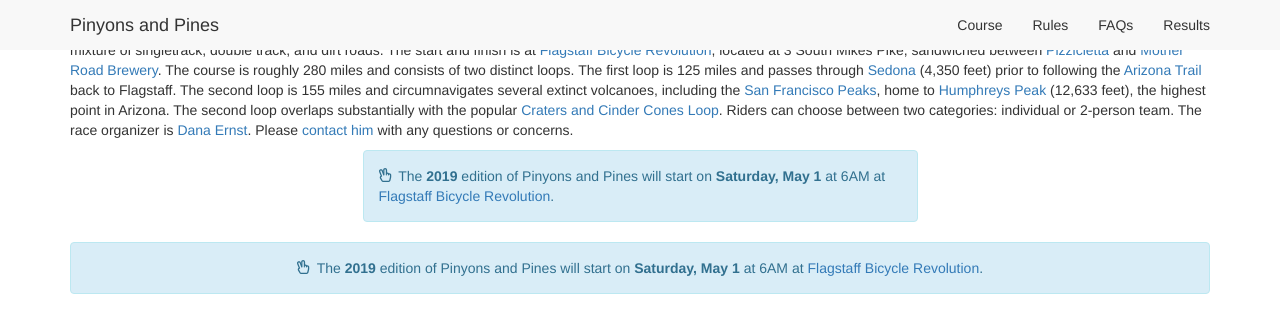
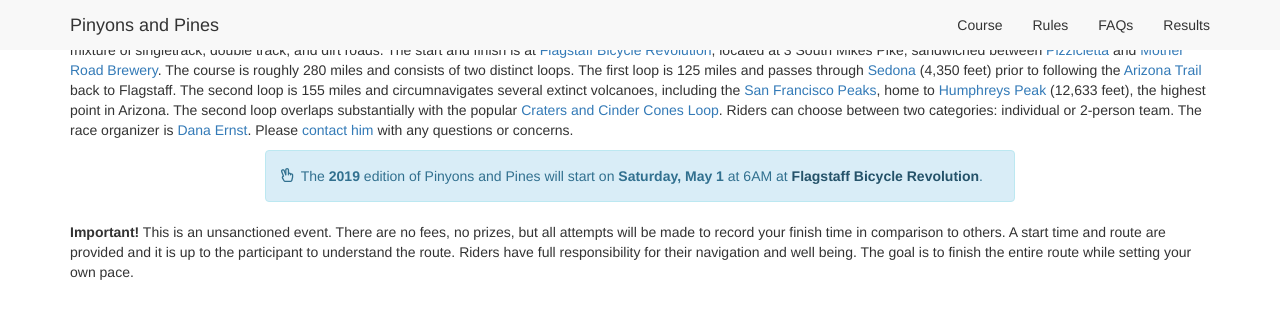
Before and after one commit to dcernst/PinyonsPines, a Jekyll site: the page built from index.md, in a window 1280 px wide and 900 px high, scrolled down 457 px, cut to the strip 0-318 px from the top of the window. Built offline with Jekyll 4.4.1, drawn with Linux system fonts in a browser that asks for light colours; nearby versions of some CDN libraries.

Commit message:
Update to index

```diff
--- a/index.md
+++ b/index.md
@@ -8,20 +8,14 @@
 Pinyons and Pines is an underground self-supported bikepacking race that starts and ends in [Flagstaff, AZ](https://en.wikipedia.org/wiki/Flagstaff,_Arizona) (6,910 feet). The route is a magnificent tour of Northern Arizona, utilizing a mixture of singletrack, double track, and dirt roads.  The start and finish is at [Flagstaff Bicycle Revolution](http://flagbikerev.com), located at 3 South Mikes Pike, sandwiched between [Pizzicletta](http://www.pizzicletta.com) and [Mother Road Brewery](https://www.motherroadbeer.com). The course is roughly 280 miles and consists of two distinct loops. The first loop is 125 miles and passes through [Sedona](https://en.wikipedia.org/wiki/Sedona,_Arizona) (4,350 feet) prior to following the [Arizona Trail](https://aztrail.org) back to Flagstaff.  The second loop is 155 miles and circumnavigates several extinct volcanoes, including the [San Francisco Peaks](https://en.wikipedia.org/wiki/San_Francisco_Peaks), home to [Humphreys Peak](https://en.wikipedia.org/wiki/Humphreys_Peak) (12,633 feet), the highest point in Arizona. The second loop overlaps substantially with the popular [Craters and Cinder Cones Loop](https://www.bikepackingroots.org/craters-and-cinder-cones.html). Riders can choose between two categories: individual or 2-person team. The race organizer is [Dana Ernst](http://danaernst.com). Please [contact him](mailto:ernst.tribe@gmail.com) with any questions or concerns.
 
 <div class="row">
-<div class="col-xs-3"></div>
-<div class="col-xs-6">
-<div class="alert alert-info" role="alert" style="min-width: 90%;">
-<i class="far fa-hand-peace"></i>&nbsp; The <b>2019</b> edition of Pinyons and Pines will start on <b>Saturday, May 1</b> at 6AM at <a href="http://flagbikerev.com">Flagstaff Bicycle Revolution</a>.
+<div class="col-xs-2"></div>
+<div class="col-xs-8">
+<div class="alert alert-info" role="alert">
+<i class="far fa-hand-peace"></i>&nbsp; The <b>2019</b> edition of Pinyons and Pines will start on <b>Saturday, May 1</b> at 6AM at <a href="http://flagbikerev.com" class="alert-link">Flagstaff Bicycle Revolution</a>.
 </div>
 </div>
-<div class="col-xs-3"></div>
+<div class="col-xs-2"></div>
 </div>
-
-<center>
-<div class="alert alert-info" role="alert" style="min-width: 90%;">
-<i class="far fa-hand-peace"></i>&nbsp; The <b>2019</b> edition of Pinyons and Pines will start on <b>Saturday, May 1</b> at 6AM at <a href="http://flagbikerev.com">Flagstaff Bicycle Revolution</a>.
-</div>
-</center>
 
 **Important!** This is an unsanctioned event. There are no fees, no prizes, but all attempts will be made to record your finish time in comparison to others. A start time and route are provided and it is up to the participant to understand the route. Riders have full responsibility for their navigation and well being. The goal is to finish the entire route while setting your own pace.
 
```
